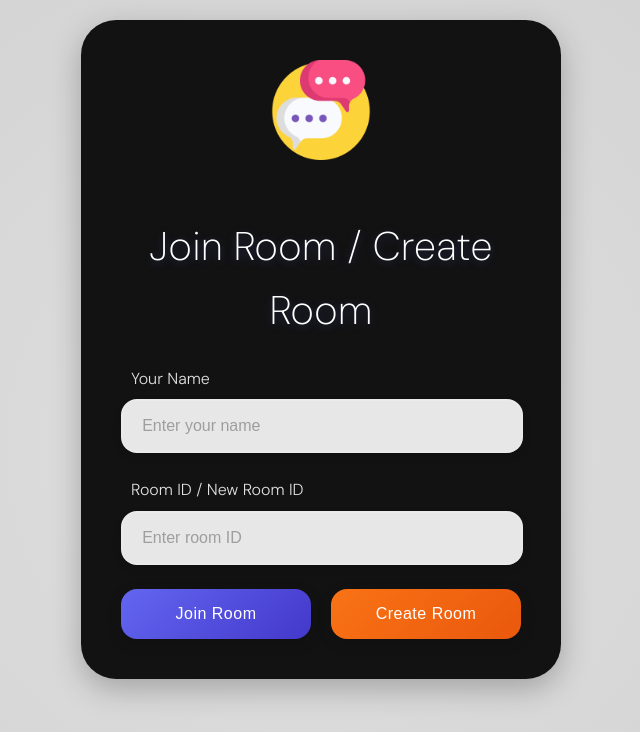
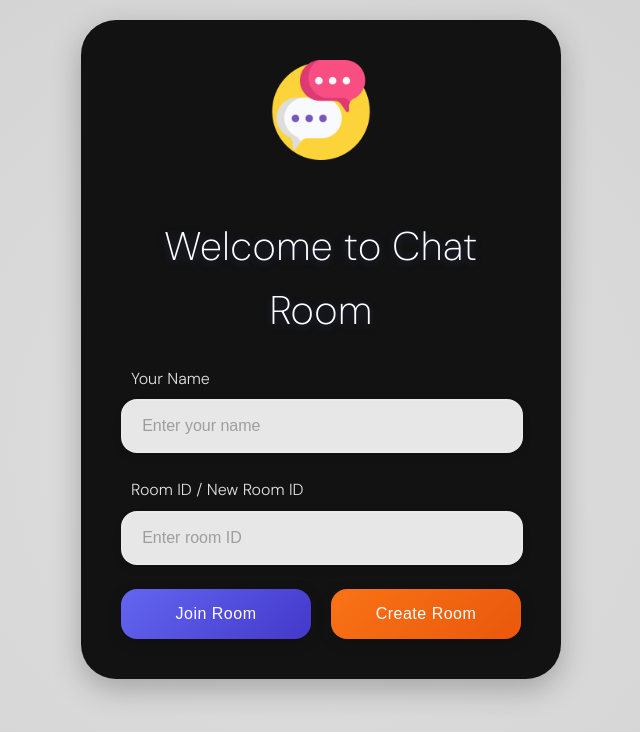
Before and after one commit to Dhruvesh05/chat-app-frontend, a React (Vite) app: page / in a window 1280 px wide. Shown: the top 732 px of the page, without its empty margins (339-979 px from the left). Built offline with nearby package versions, Linux system fonts and the light colour scheme; no server answers.

Commit message:
Update JoinCreateChat.jsx

```diff
--- a/src/components/JoinCreateChat.jsx
+++ b/src/components/JoinCreateChat.jsx
@@ -66,7 +66,7 @@ const JoinCreateChat = () => {
     <div className="join-create-container">
       <div className="join-create-card">
         <img src={chatIcon} className="chat-logo" alt="Chat Icon" />
-        <h1 className="join-create-title">Join Room / Create Room</h1>
+        <h1 className="join-create-title">Welcome to Chat Room</h1>
 
         {/* Name Input */}
         <div className="input-group">
```
